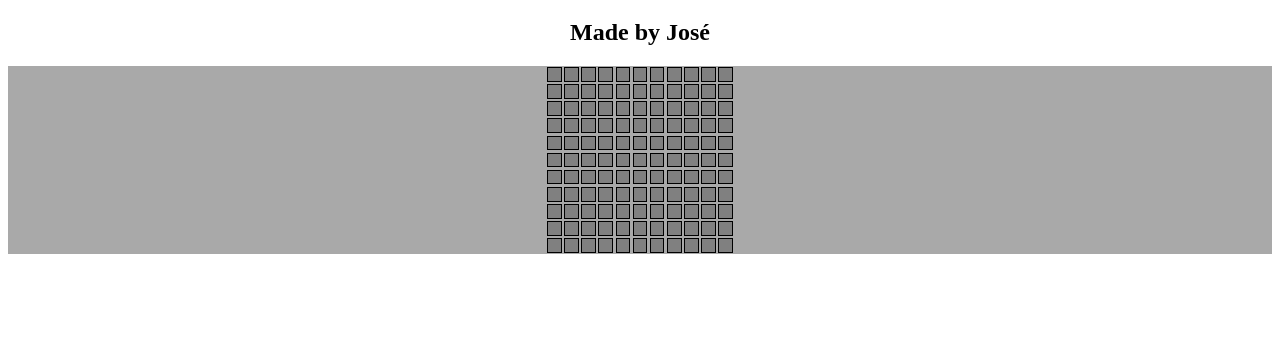
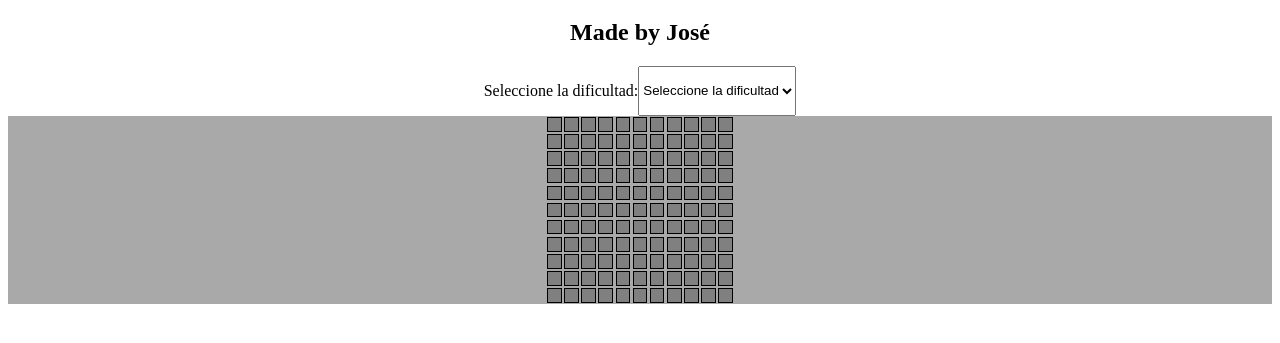
Before and after one commit to cachispo/buscaminas, a plain HTML site: page index.html in a window 1280 px wide. Shown: the part 61-404 px from the top of the page. Drawn offline with Linux system fonts and the light colour scheme.

Commit message:
Cuadrícula inicial

```diff
--- a/index.html
+++ b/index.html
@@ -9,6 +9,15 @@
 <body>
    <h1>Buscaminas</h1>
    <h2>Made by José</h2>
+   <div id="seleccionar">
+       <p>Seleccione la dificultad: </p>
+        <select name="dificultad" id="dificultad">
+            <option selected="true" disabled>Seleccione la dificultad</option>
+            <option value="facil">Fácil</option>
+            <option value="medio">Medio</option>
+            <option value="dificil">Difícil</option>
+        </select>
+   </div>
    <div id="caja"></div>
 </body>
 <script src="script.js"></script>
--- a/script.js
+++ b/script.js
@@ -1,7 +1,11 @@
-document.getElementById(caja)
+let select=document.getElementById(dificultad)
+
+console.log(select)
 
 let numfilas = 10
 let numcolumnas1 = 10
+
+document.getElementById(caja)
 
 for (numfilas;numfilas>=0;numfilas--) {
     let numcolumnas2 = numcolumnas1
--- a/style.css
+++ b/style.css
@@ -1,5 +1,11 @@
 h1, h2 {
     text-align: center;
+}
+
+#seleccionar {
+    display: flex;
+    flex-direction: row;
+    justify-content: center;
 }
 
 #caja {
```
